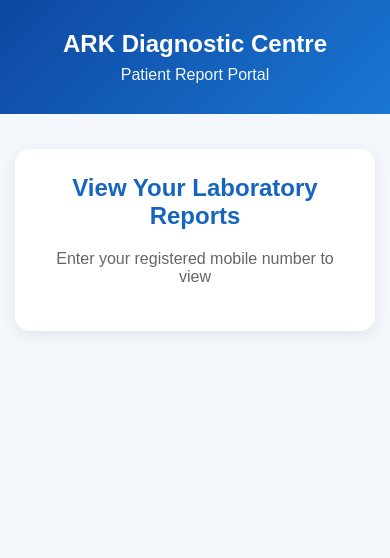
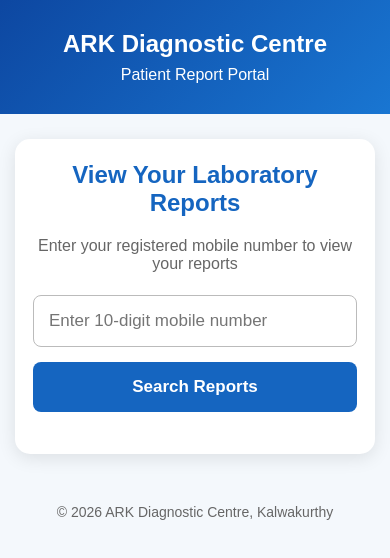
Before and after one commit to arkdiagnosticcentre/ark-diagnostic-centre, a website: page report.html in a window 390 px wide. Drawn offline with Linux system fonts and the light colour scheme.

Commit message:
Update report.html

```diff
--- a/report.html
+++ b/report.html
@@ -1,3 +1,4 @@
+
 <!DOCTYPE html>
 <html lang="en">
 <head>
@@ -33,20 +34,19 @@
     .header p {
       margin: 0;
       font-size: 16px;
-      opacity: 0.95;
     }
 
     .container {
-      max-width: 800px;
-      margin: 35px auto;
+      max-width: 650px;
+      margin: 40px auto;
       padding: 0 15px;
     }
 
     .search-box {
       background: white;
-      padding: 25px;
+      padding: 30px;
       border-radius: 15px;
-      box-shadow: 0 4px 18px rgba(0,0,0,0.08);
+      box-shadow: 0 4px 18px rgba(0,0,0,0.10);
     }
 
     .search-box h2 {
@@ -58,31 +58,31 @@
     .search-box p {
       text-align: center;
       color: #666;
-      margin-bottom: 20px;
+      margin-bottom: 22px;
     }
 
-    input {
+    .mobile-input {
       width: 100%;
-      padding: 14px;
-      border: 1px solid #ccc;
+      padding: 15px;
+      border: 1px solid #bbb;
       border-radius: 8px;
-      font-size: 16px;
-      margin-bottom: 12px;
+      font-size: 17px;
+      margin-bottom: 15px;
       outline: none;
     }
 
-    input:focus {
+    .mobile-input:focus {
       border-color: #1565c0;
     }
 
     .search-button {
       width: 100%;
-      padding: 14px;
+      padding: 15px;
       border: none;
       border-radius: 8px;
       background: #1565c0;
       color: white;
-      font-size: 16px;
+      font-size: 17px;
       font-weight: bold;
       cursor: pointer;
     }
@@ -91,64 +91,16 @@
       background: #0d47a1;
     }
 
-    .search-button:disabled {
-      opacity: 0.7;
-      cursor: not-allowed;
-    }
-
     #message {
       text-align: center;
-      margin: 20px 0;
+      margin-top: 20px;
       font-weight: bold;
-    }
-
-    .report-card {
-      background: white;
-      margin-top: 18px;
-      padding: 20px;
-      border-radius: 14px;
-      box-shadow: 0 3px 14px rgba(0,0,0,0.08);
-    }
-
-    .report-card h3 {
-      color: #1565c0;
-      margin-top: 0;
-      margin-bottom: 15px;
-    }
-
-    .report-card p {
-      margin: 8px 0;
-      line-height: 1.5;
-    }
-
-    .buttons {
-      margin-top: 18px;
-      display: flex;
-      gap: 10px;
-      flex-wrap: wrap;
-    }
-
-    .report-btn {
-      display: inline-block;
-      text-decoration: none;
-      padding: 11px 18px;
-      border-radius: 7px;
-      color: white;
-      font-weight: bold;
-    }
-
-    .view-btn {
-      background: #1565c0;
-    }
-
-    .download-btn {
-      background: #00897b;
     }
 
     .footer {
       text-align: center;
       color: #666;
-      padding: 30px 15px;
+      padding: 25px 15px;
       font-size: 14px;
     }
 
@@ -157,12 +109,12 @@
         font-size: 24px;
       }
 
-      .buttons {
-        flex-direction: column;
+      .container {
+        margin: 25px auto;
       }
 
-      .report-btn {
-        text-align: center;
+      .search-box {
+        padding: 22px 18px;
       }
     }
   </style>
@@ -170,16 +122,75 @@
 
 <body>
 
-  <div class="header">
+  <header class="header">
     <h1>ARK Diagnostic Centre</h1>
     <p>Patient Report Portal</p>
-  </div>
+  </header>
 
-  <div class="container">
+  <main class="container">
 
     <div class="search-box">
 
       <h2>View Your Laboratory Reports</h2>
 
       <p>
-        Enter your registered mobile number to view
+        Enter your registered mobile number to view your reports
+      </p>
+
+      <input
+        type="tel"
+        id="mobileNumber"
+        class="mobile-input"
+        placeholder="Enter 10-digit mobile number"
+        maxlength="10"
+        inputmode="numeric"
+      >
+
+      <button
+        type="button"
+        class="search-button"
+        onclick="searchReport()"
+      >
+        Search Reports
+      </button>
+
+      <div id="message"></div>
+
+    </div>
+
+  </main>
+
+  <footer class="footer">
+    © 2026 ARK Diagnostic Centre, Kalwakurthy
+  </footer>
+
+  <script>
+    function searchReport() {
+
+      const mobile =
+        document.getElementById("mobileNumber").value.trim();
+
+      const message =
+        document.getElementById("message");
+
+      if (!/^[0-9]{10}$/.test(mobile)) {
+
+        message.style.color = "red";
+
+        message.innerHTML =
+          "Please enter a valid 10-digit mobile number.";
+
+        return;
+      }
+
+      message.style.color = "#1565c0";
+
+      message.innerHTML =
+        "Searching reports...";
+
+      // Firebase report search will be added here next.
+    }
+  </script>
+
+</body>
+</html>
```
